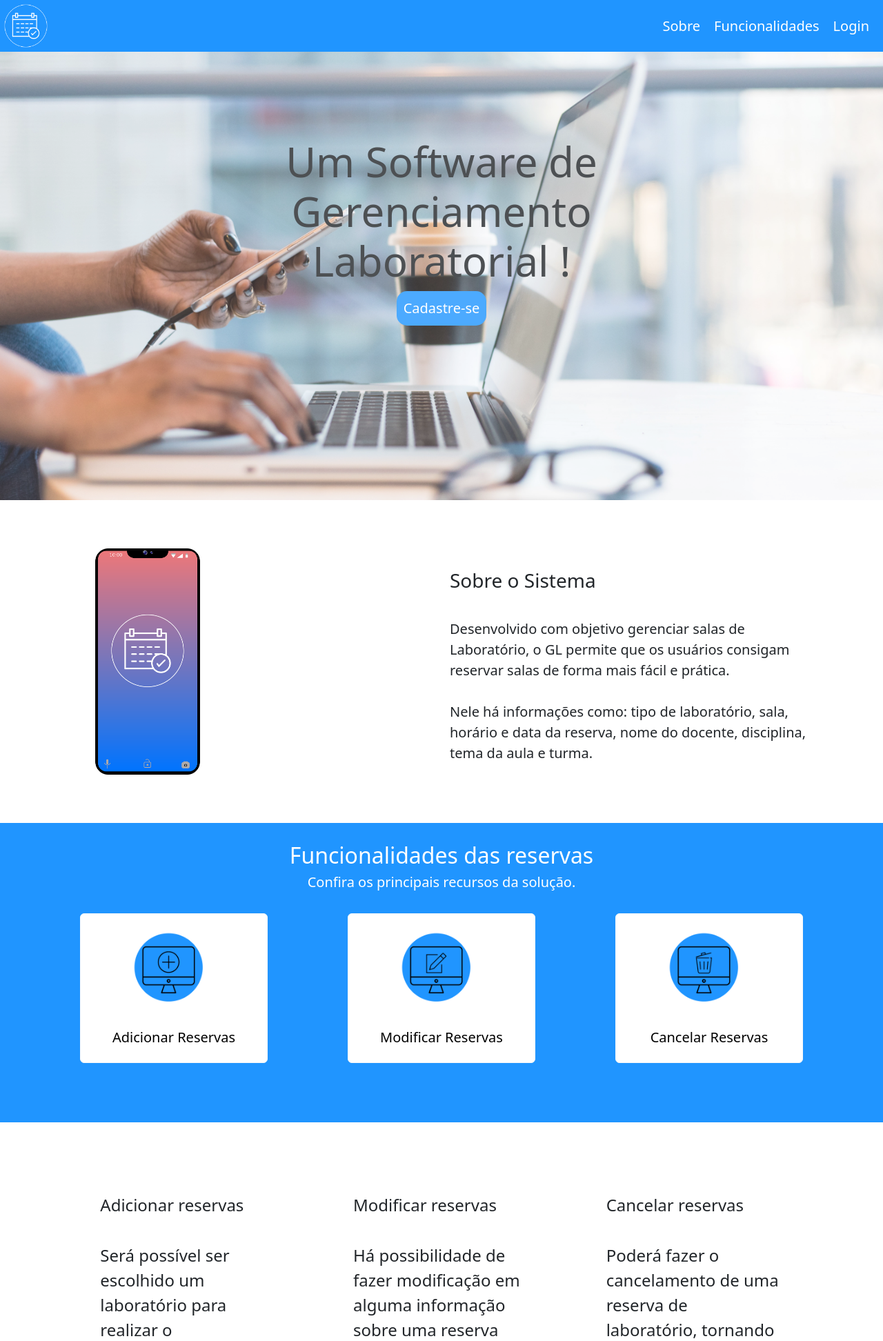
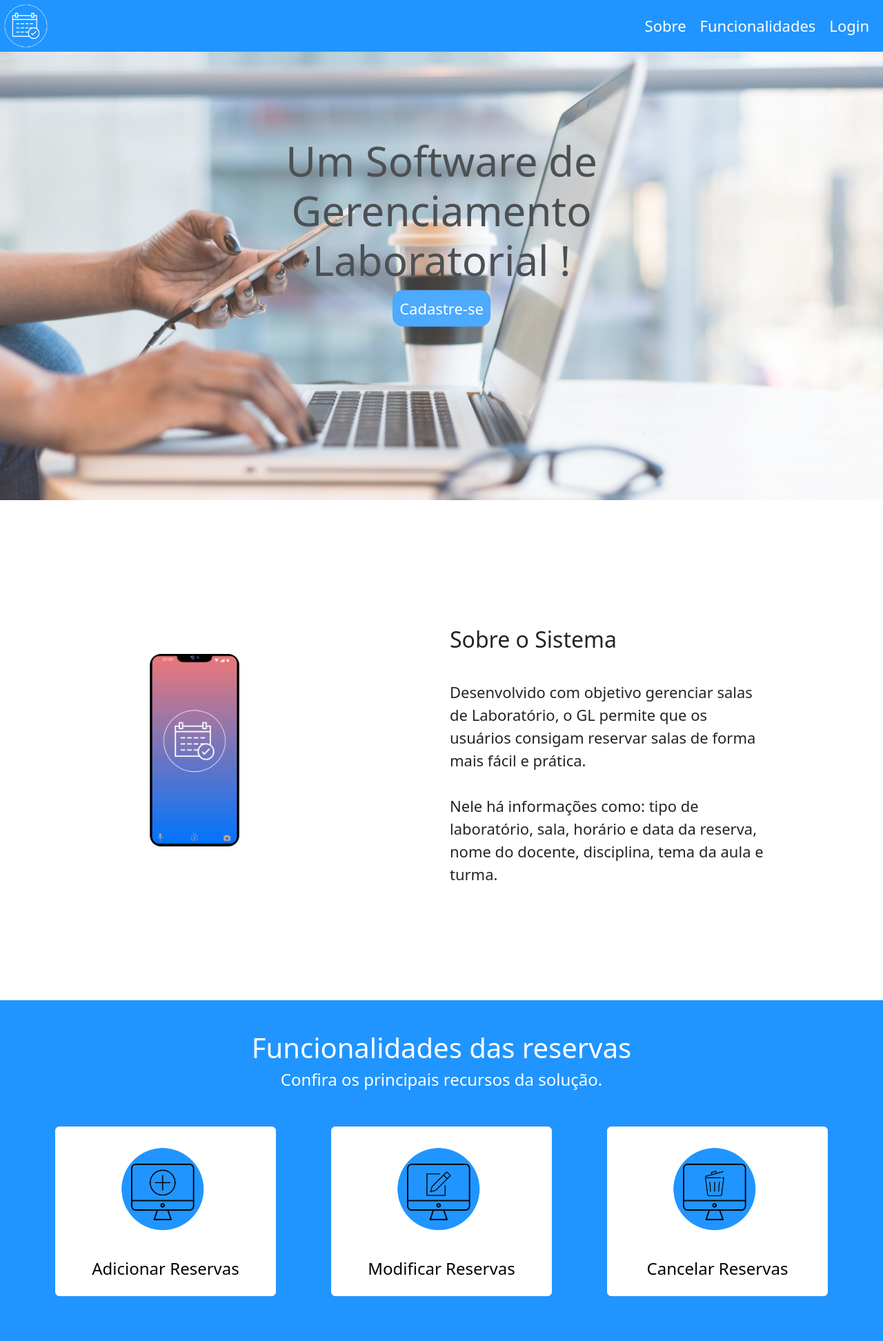
Before and after one commit to IzadoraFernandes/Integrador, a Django app: page / in a window 1280 px wide. Shown: the top 1944 px of the page at 69% size. Run offline with Django 4.2, Linux system fonts and the light colour scheme; some libraries are stand-ins or nearby versions.

Commit message:
Ajustando páginas inicias

```diff
--- a/paginas/templates/index.html
+++ b/paginas/templates/index.html
@@ -88,7 +88,7 @@
                 </div>
                 <div class="col">
                     <br>
-                    <h3>Sobre o Sistema</h3><br>
+                    <h2>Sobre o Sistema</h2><br>
                     <p>Desenvolvido com objetivo gerenciar salas de Laboratório,
                         o GL permite que os usuários consigam reservar salas de forma mais fácil e prática.<br><br>
                         Nele há informações como: tipo de laboratório, sala, horário e data da reserva, nome do docente,
@@ -101,44 +101,44 @@
 
     <section id="funcionalidades">
             <div style="margin-top: 20px ;">
-                <h2>Funcionalidades das reservas</h2>
+                <h1>Funcionalidades das reservas</h1>
             </div>
             <div>
-                <h5>Confira os principais recursos da solução.</h5>
+                <h4>Confira os principais recursos da solução.</h4>
             </div>
     </section>
 
     <div
         style="display: flex; align-items: center; justify-content: space-evenly; background-color: #2095ff; padding: 0px 0px 70px 0px;">
         <div>
-            <div class="card border-light mb-3" style="max-width: 17rem; align-items: center;">
+            <div class="card border-light mb-3" style="max-width: 20rem; align-items: center;">
                 <div class="card-body">
-                    <img src="{%static 'img/Adicionar.png' %}" width="50%" style="margin-left:50px ;">
+                    <img src="{%static 'img/Adicionar.png' %}" width="50%" style="margin-left: 65px ;">
                 </div>
                 <div class="card-body">
-                    <h5 class="card-title" style="color: black;">Adicionar Reservas</h5>
+                    <h4 class="card-title" style="color: black;">Adicionar Reservas</h4>
                 </div>
             </div>
         </div>
 
         <div>
-            <div class="card border-light mb-3" style="max-width: 17rem; align-items: center;">
+            <div class="card border-light mb-3" style="max-width: 20rem; align-items: center;">
                 <div class="card-body">
-                    <img src="{%static 'img/Editar.png' %}" width="50%" style="margin-left:50px ;">
+                    <img src="{%static 'img/Editar.png' %}" width="50%" style="margin-left: 65px ;">
                 </div>
                 <div class="card-body">
-                    <h5 class="card-title" style="color: black;">Modificar Reservas</h5>
+                    <h4 class="card-title" style="color: black;">Modificar Reservas</h4>
                 </div>
             </div>
         </div>
 
         <div>
-            <div class="card border-light mb-3" style="max-width: 17rem; align-items: center;">
+            <div class="card border-light mb-3" style="max-width: 20rem; align-items: center;">
                 <div class="card-body">
-                    <img src="{%static 'img/Excluir.png' %}" width="50%" style="margin-left:50px ;">
+                    <img src="{%static 'img/Excluir.png' %}" width="50%" style="margin-left:65px ;">
                 </div>
                 <div class="card-body">
-                    <h5 class="card-title" style="color: black;">Cancelar Reservas</h5>
+                    <h4 class="card-title" style="color: black;">Cancelar Reservas</h4>
                 </div>
             </div>
         </div>
@@ -147,7 +147,7 @@
     <section
         style="display: flex; align-items: baseline; padding: 90px; justify-content: space-around; font-size: 24px;">
         <div class="card mb-3" style="max-width: 18rem; background-color: #ffff; border: none;">
-            <h4 class="card-body">Adicionar reservas</h4>
+            <h3 class="card-body">Adicionar reservas</h3>
             <div class="card-body">
                 <p class="card-text">Será possível ser escolhido um laboratório para
                     realizar o agendamento com horário e dia definido para
@@ -156,7 +156,7 @@
         </div>
 
         <div class="card mb-3" style="max-width: 18rem; background-color: #ffff; border: none;">
-            <h4 class="card-body">Modificar reservas</h4>
+            <h3 class="card-body">Modificar reservas</h3>
             <div class="card-body">
                 <p class="card-text">Há possibilidade de fazer modificação em alguma informação sobre uma
                     reserva que já esteja cadastrada no sistema, como: data, horário e descrição.</p>
@@ -165,7 +165,7 @@
         </div>
 
         <div class="card mb-3" style="max-width: 18rem; background-color: #ffff; border: none;">
-            <h4 class="card-body">Cancelar reservas</h4>
+            <h3 class="card-body">Cancelar reservas</h3>
             <div class="card-body">
                 <p class="card-text">Poderá fazer o cancelamento de uma reserva de laboratório,
                     tornando assim o lugar disponível para outro docente ocupar.</p>
--- a/static/css/forms.css
+++ b/static/css/forms.css
@@ -19,7 +19,7 @@
   position: relative;
   margin: auto;
   width: 1100px;
-  height: 777px;
+  height: 768px;
 }
 
 
@@ -36,13 +36,11 @@
   position: absolute;
   top: 0;
   right: 0;
-  box-sizing: border-box;
-  padding: 160px 70px;
+  padding: 160px 00px;
   width: 500px;
   height: 700px;
   background-size: cover;
   background-position: center;
-  border-radius: 0 2px 2px 0;
  }
 
 .botao {
--- a/static/css/index.css
+++ b/static/css/index.css
@@ -6,7 +6,7 @@
 }
 
 body, main {
-  font-size: 20px;
+  font-size: 22px;
 }
 
 main {
@@ -24,7 +24,7 @@
   align-items: center !important;
   justify-content: center;
   color: white;
-  padding: 8px 0px 25px 0px;
+  padding: 25px 0px 45px 0px;
 }
 
 
@@ -46,7 +46,7 @@
   margin: 0px 10px;
 }
 #sobre {
-  padding: 70px;
+  padding: 150px;
 }
 
 @media (max-width: 900px) {
```
Also changed, not shown: static/css/login.css (+6 -4 lines).
